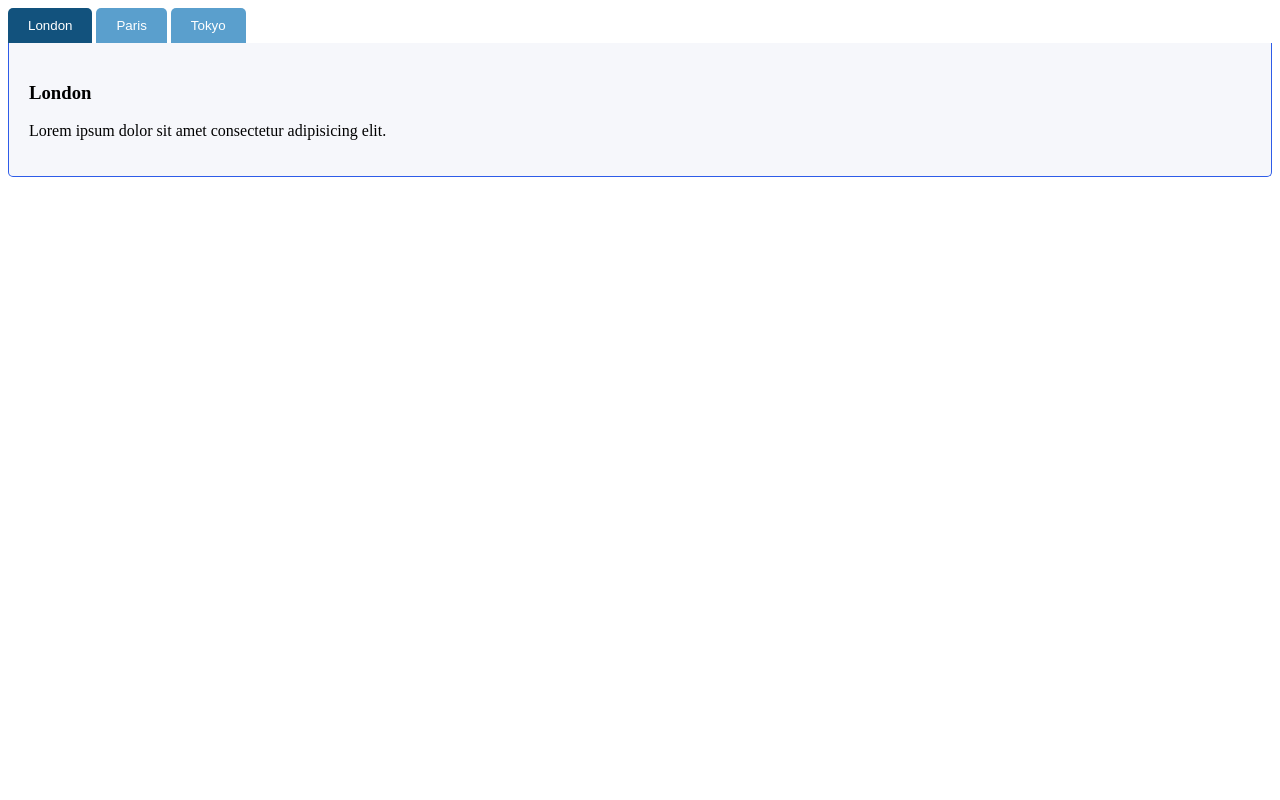
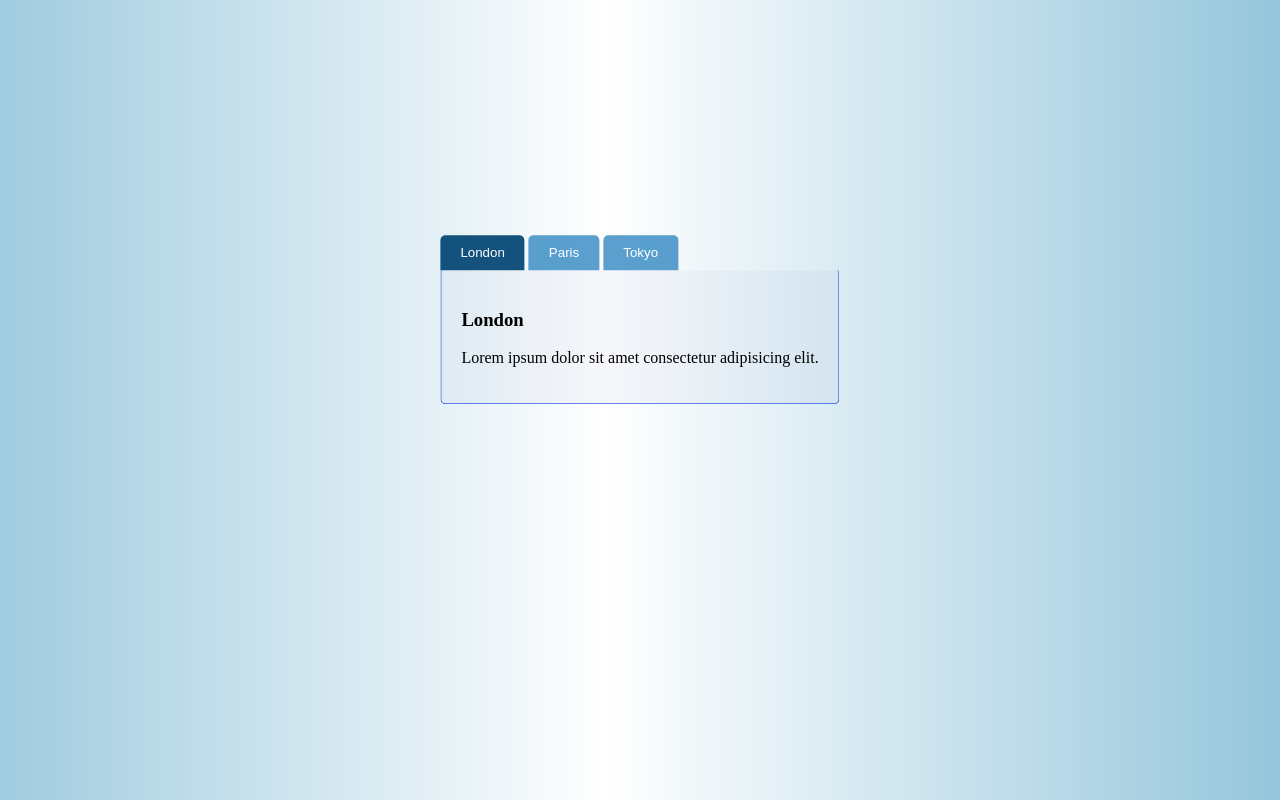
Before and after one commit to xzehranur/tablist-js, a plain HTML site: page index.html in a window 1280 px wide. Drawn offline with Linux system fonts and the light colour scheme.

Commit message:
2nd commit

```diff
--- a/index.html
+++ b/index.html
@@ -7,6 +7,7 @@
     <link rel="stylesheet" href="style.css" />
   </head>
   <body>
+    <div class="tablist-container">
       <button class="tab" id="tab1-button" onclick="openTab('tab1')">
         London
       </button>
@@ -29,6 +30,7 @@
         <h3>Tokyo</h3>
         <p>Lorem ipsum dolor sit amet consectetur adipisicing elit.</p>
       </div>
+    </div>
 
     <script src="script.js"></script>
   </body>
--- a/style.css
+++ b/style.css
@@ -1,3 +1,18 @@
+body {
+  background: radial-gradient(
+    827px at 47.3% 48%,
+    rgb(255, 255, 255) 0%,
+    rgb(138, 192, 216) 90%
+  );
+}
+
+.tablist-container {
+  position: absolute;
+  top: 40%;
+  left: 50%;
+  transform: translate(-50%, -50%);
+}
+
 .tab {
   display: inline-block;
   padding: 10px 20px;
@@ -6,7 +21,8 @@
   color: #fff;
   border: none;
   border-radius: 5px 5px 0 0;
-  transition: background-color 0.3s ease;
+
+  transition: background-color 0.3s ease, transform 0.3s ease;
 }
 
 .tab:hover {
```
Lines whose indentation alone changed are shown as unchanged.
